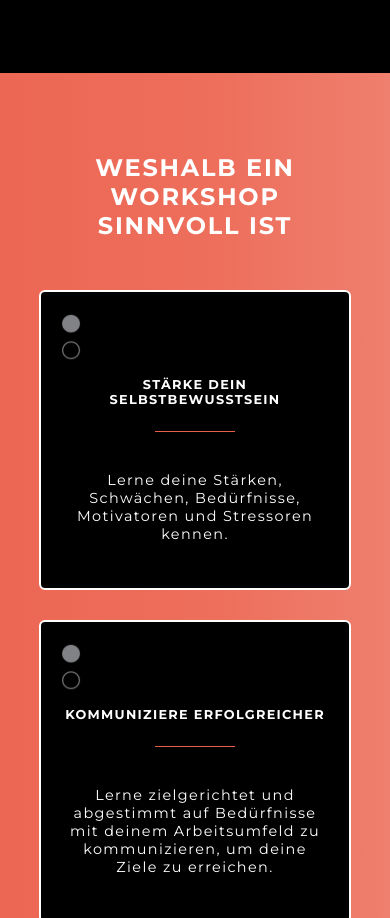
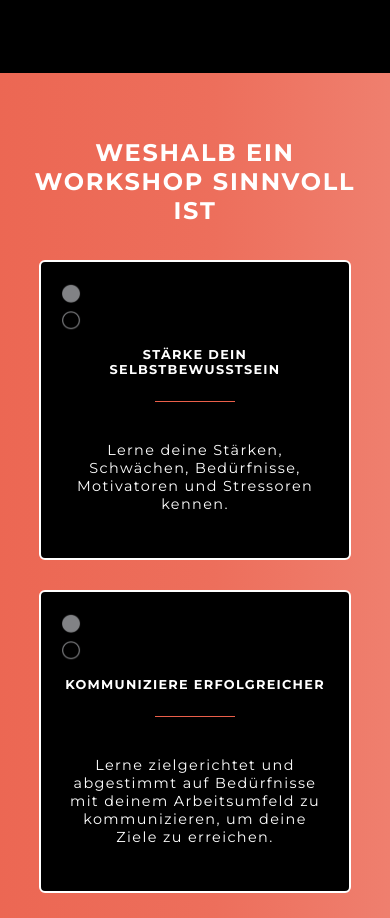
Before and after one commit to meikinski/both_company_website, a React (Create React App) app: page / in a window 390 px wide. Shown: the part 2707-3625 px from the top of the page. Built offline with nearby package versions, Linux system fonts and the light colour scheme.

Commit message:
respons 4.0

```diff
--- a/src/components/Footer/Footer.css
+++ b/src/components/Footer/Footer.css
@@ -99,7 +99,7 @@
         padding: 0 5px;
 }
     .contact {
-        width: 60%;
+        width: 70%;
         padding: 0 5px;
     }
 
--- a/src/components/Nutzen/Nutzen.css
+++ b/src/components/Nutzen/Nutzen.css
@@ -272,7 +272,7 @@
     .nutzensection_header {
         width: 100%;
         text-align: center;
-        padding: 35px;
+        padding: 20px;
 
 
     }
--- a/src/pages/Angebot/AngebotPage.js
+++ b/src/pages/Angebot/AngebotPage.js
@@ -50,7 +50,8 @@ function Angebot() {
                     <img src={Kosten} alt="Kosten"/>
                   </div>
                   <div className="workshop_info_text">
-                  <p>129,99€ inkl. Snacks&amp;Getränken</p>
+                  <p>129,99€</p>
+                  <p>inkl. Snacks&amp;Getränken</p>
                   </div>
                 </div>
               </div>
```
